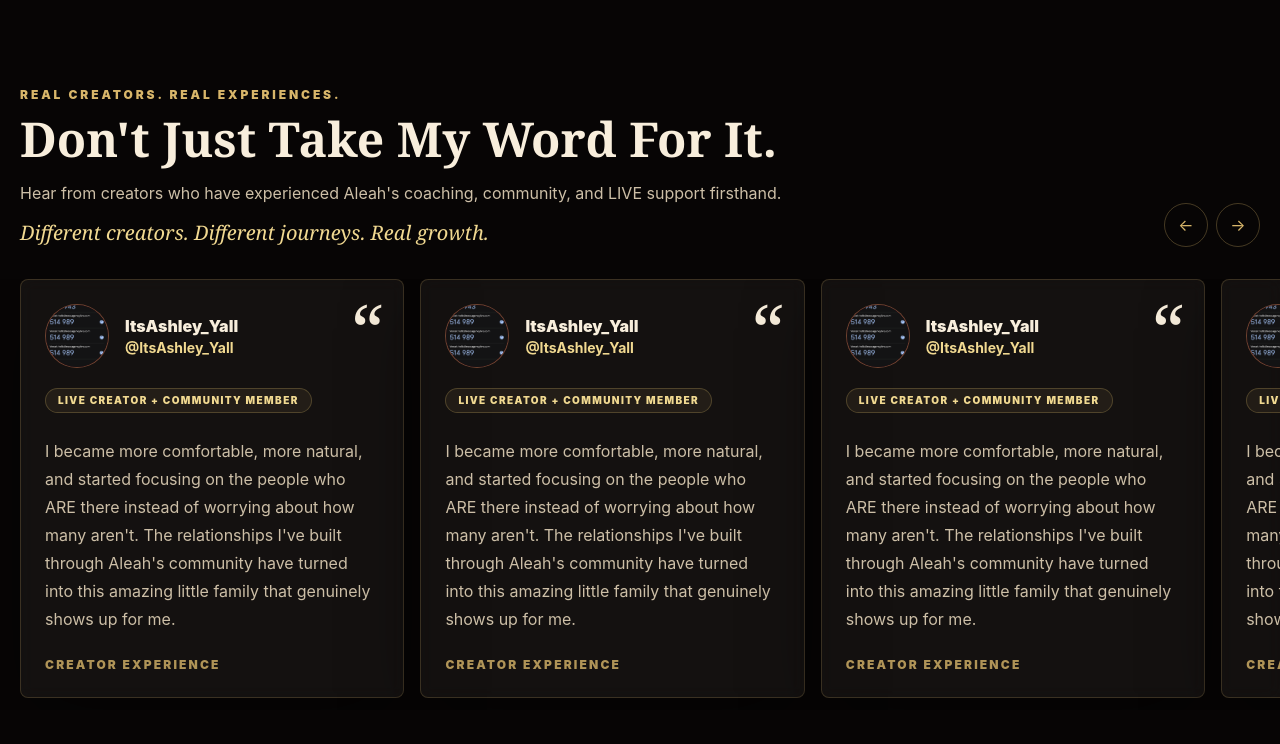
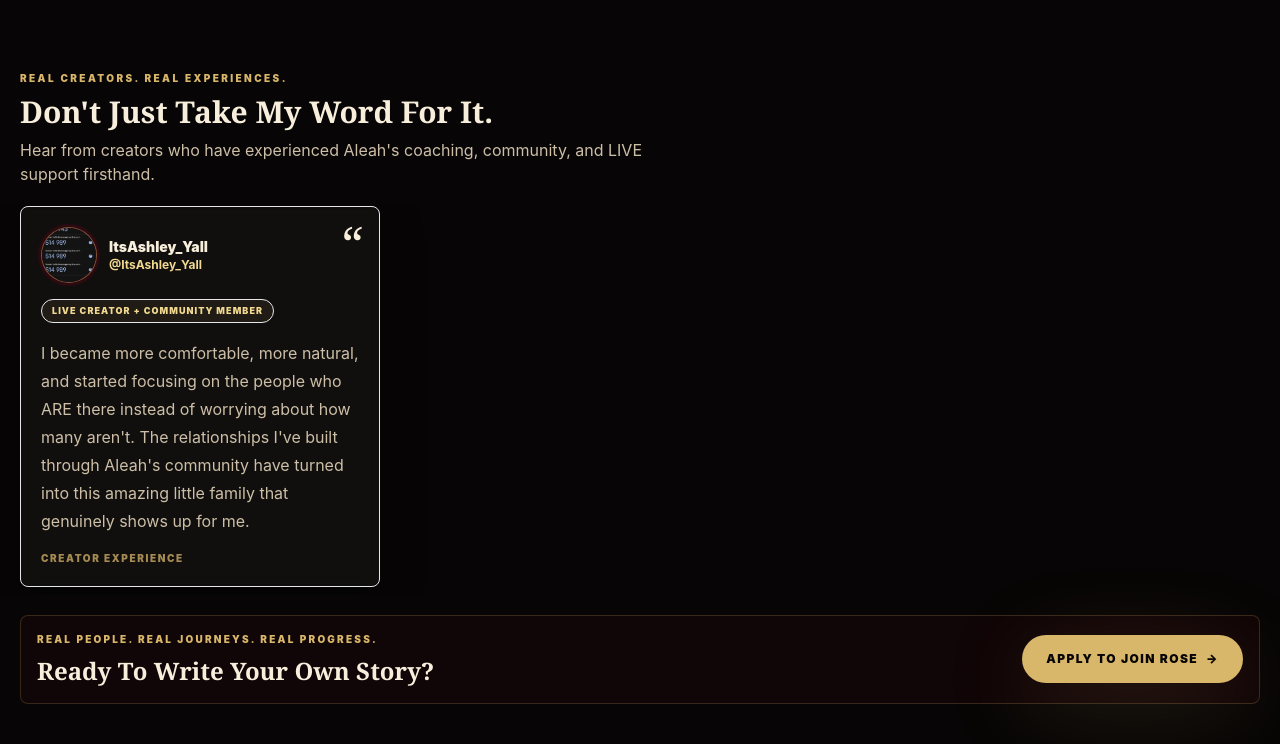
Before and after one commit to roseagencylive/rose-agency-website, a Next.js app: page / in a window 1280 px wide. Shown: the part 900-1644 px from the top of the page. Built offline with nearby package versions, Linux system fonts and the light colour scheme.

Commit message:
Refine testimonial section

```diff
--- a/components/testimonials-section.tsx
+++ b/components/testimonials-section.tsx
@@ -7,7 +7,6 @@ import { creatorTestimonials, type CreatorTestimonial } from '@/lib/testimonials
 export function TestimonialsSection() {
   const scrollRef = useRef<HTMLDivElement>(null);
   const [paused, setPaused] = useState(false);
-  const [interacted, setInteracted] = useState(false);
   const [reducedMotion, setReducedMotion] = useState(false);
 
   const visibleTestimonials = useMemo(() => {
@@ -21,10 +20,16 @@ export function TestimonialsSection() {
   }, []);
 
   const carouselTestimonials = useMemo(() => {
-    const repeatCount = visibleTestimonials.length < 3 ? 6 : 2;
+    if (visibleTestimonials.length < 2) {
+      return visibleTestimonials;
+    }
+
+    const repeatCount = visibleTestimonials.length < 4 ? 3 : 2;
 
     return Array.from({ length: repeatCount }, () => visibleTestimonials).flat();
   }, [visibleTestimonials]);
+
+  const hasMultipleTestimonials = visibleTestimonials.length > 1;
 
   useEffect(() => {
     const mediaQuery = window.matchMedia('(prefers-reduced-motion: reduce)');
@@ -40,11 +45,11 @@ export function TestimonialsSection() {
   }, []);
 
   useEffect(() => {
-    if (!scrollRef.current || paused || interacted || reducedMotion || carouselTestimonials.length < 2) return;
+    if (!scrollRef.current || paused || reducedMotion || !hasMultipleTestimonials) return;
 
     const scroller = scrollRef.current;
     const interval = window.setInterval(() => {
-      scroller.scrollLeft += 0.22;
+      scroller.scrollLeft += 0.16;
 
       if (scroller.scrollLeft >= scroller.scrollWidth / 2) {
         scroller.scrollLeft = 0;
@@ -52,16 +57,15 @@ export function TestimonialsSection() {
     }, 30);
 
     return () => window.clearInterval(interval);
-  }, [carouselTestimonials.length, interacted, paused, reducedMotion]);
+  }, [hasMultipleTestimonials, paused, reducedMotion]);
 
   if (visibleTestimonials.length === 0) {
     return null;
   }
 
   function scrollCards(direction: 'previous' | 'next') {
-    setInteracted(true);
     scrollRef.current?.scrollBy({
-      left: direction === 'next' ? 390 : -390,
+      left: direction === 'next' ? 376 : -376,
       behavior: reducedMotion ? 'auto' : 'smooth',
     });
   }
@@ -69,25 +73,22 @@ export function TestimonialsSection() {
   return (
     <section
       aria-labelledby="creator-proof-heading"
-      className="relative mx-auto max-w-7xl px-5 py-14"
+      className="relative mx-auto max-w-7xl px-5 py-9 md:py-10"
       onMouseEnter={() => setPaused(true)}
       onMouseLeave={() => setPaused(false)}
       onFocus={() => setPaused(true)}
       onBlur={() => setPaused(false)}
     >
-      <div className="mb-8 flex flex-col gap-5 md:flex-row md:items-end md:justify-between">
-        <div className="max-w-3xl">
-          <p className="mb-3 text-xs font-black uppercase tracking-[0.24em] text-roseGold">
+      <div className="mb-5 flex flex-col gap-4 md:flex-row md:items-end md:justify-between">
+        <div className="max-w-2xl">
+          <p className="mb-2 text-[10px] font-black uppercase tracking-[0.24em] text-roseGold">
             REAL CREATORS. REAL EXPERIENCES.
           </p>
-          <h2 id="creator-proof-heading" className="font-editorial text-4xl font-bold leading-tight text-roseCream md:text-5xl">
+          <h2 id="creator-proof-heading" className="font-editorial text-2xl font-bold leading-tight text-roseCream md:text-3xl">
             Don't Just Take My Word For It.
           </h2>
-          <p className="mt-4 text-base leading-7 text-roseMuted">
+          <p className="mt-2 text-sm leading-6 text-roseMuted md:text-base">
             Hear from creators who have experienced Aleah's coaching, community, and LIVE support firsthand.
-          </p>
-          <p className="mt-3 font-editorial text-xl italic text-roseGoldSoft">
-            Different creators. Different journeys. Real growth.
           </p>
           {visibleTestimonials.some((testimonial) => testimonial.isPlaceholderForDevelopment) ? (
             <p className="mt-4 rounded-lg border border-roseGold/30 bg-roseGold/[0.08] px-4 py-3 text-xs font-bold uppercase tracking-[0.12em] text-roseGoldSoft">
@@ -96,11 +97,12 @@ export function TestimonialsSection() {
           ) : null}
         </div>
 
-        <div className="hidden gap-2 md:flex" aria-label="Testimonial controls">
+        {hasMultipleTestimonials ? (
+          <div className="hidden gap-2 md:flex" aria-label="Testimonial controls">
           <button
             type="button"
             onClick={() => scrollCards('previous')}
-            className="flex h-11 w-11 items-center justify-center rounded-full border border-roseGold/30 text-roseGold transition hover:border-roseGold hover:bg-roseGold/10 focus-visible:ring-2 focus-visible:ring-roseGold"
+            className="flex h-9 w-9 items-center justify-center rounded-full border border-roseGold/25 text-sm text-roseGold transition hover:border-roseGold hover:bg-roseGold/10 focus-visible:ring-2 focus-visible:ring-roseGold"
             aria-label="Previous testimonials"
           >
             ←
@@ -108,21 +110,26 @@ export function TestimonialsSection() {
           <button
             type="button"
             onClick={() => scrollCards('next')}
-            className="flex h-11 w-11 items-center justify-center rounded-full border border-roseGold/30 text-roseGold transition hover:border-roseGold hover:bg-roseGold/10 focus-visible:ring-2 focus-visible:ring-roseGold"
+            className="flex h-9 w-9 items-center justify-center rounded-full border border-roseGold/25 text-sm text-roseGold transition hover:border-roseGold hover:bg-roseGold/10 focus-visible:ring-2 focus-visible:ring-roseGold"
             aria-label="Next testimonials"
           >
             →
           </button>
-        </div>
+          </div>
+        ) : null}
       </div>
 
       <div
         ref={scrollRef}
-        className="rose-testimonial-scroll -mx-5 flex snap-x gap-4 overflow-x-auto px-5 pb-3"
-        onPointerDown={() => setInteracted(true)}
-        onTouchStart={() => setInteracted(true)}
+        className={`rose-testimonial-scroll -mx-5 flex snap-x gap-4 overflow-x-auto px-5 pb-2 ${
+          hasMultipleTestimonials ? '' : 'justify-center md:justify-start'
+        }`}
+        onPointerDown={() => setPaused(true)}
+        onPointerUp={() => setPaused(false)}
+        onTouchStart={() => setPaused(true)}
+        onTouchEnd={() => setPaused(false)}
         tabIndex={0}
-        aria-label="Creator testimonial carousel"
+        aria-label={hasMultipleTestimonials ? 'Creator testimonial carousel' : 'Creator testimonial'}
       >
         {carouselTestimonials.map((testimonial, index) => (
           <TestimonialCard
@@ -133,13 +140,15 @@ export function TestimonialsSection() {
         ))}
       </div>
 
-      <div className="mt-9 rounded-lg border border-roseGold/25 bg-roseWine/30 p-6 text-center">
-        <p className="text-xs font-black uppercase tracking-[0.24em] text-roseGold">
+      <div className="mt-5 rounded-lg border border-roseGold/20 bg-roseWine/20 p-4 text-center md:flex md:items-center md:justify-between md:text-left">
+        <div>
+          <p className="text-[10px] font-black uppercase tracking-[0.22em] text-roseGold">
           Real People. Real Journeys. Real Progress.
-        </p>
-        <p className="mt-4 font-editorial text-3xl font-bold text-roseCream">Ready To Write Your Own Story?</p>
-        <div className="mt-6">
-          <ApplyButton source="testimonials_section">Apply To Join ROSE</ApplyButton>
+          </p>
+          <p className="mt-2 font-editorial text-2xl font-bold text-roseCream">Ready To Write Your Own Story?</p>
+        </div>
+        <div className="mt-4 md:mt-0">
+          <ApplyButton source="testimonials_section" className="min-h-10 px-5 text-[10px]">Apply To Join ROSE</ApplyButton>
         </div>
       </div>
     </section>
@@ -155,19 +164,19 @@ function TestimonialCard({
 }) {
   return (
     <article
-      className="relative flex min-h-[320px] min-w-[86%] snap-center flex-col rounded-lg border border-roseGold/20 bg-roseCream/[0.055] p-6 shadow-[0_22px_80px_rgba(0,0,0,0.34)] backdrop-blur transition hover:-translate-y-1 hover:border-roseGold/45 focus-within:border-roseGold/60 sm:min-w-[58%] lg:min-w-[31%]"
+      className="relative flex min-h-[252px] min-w-[88%] max-w-[360px] snap-center flex-col rounded-lg border border-roseGold/18 bg-roseCream/[0.045] p-4 shadow-[0_16px_45px_rgba(0,0,0,0.28)] backdrop-blur transition hover:-translate-y-0.5 hover:border-roseGold/40 hover:shadow-[0_18px_55px_rgba(216,182,106,0.08)] focus-within:border-roseGold/50 sm:min-w-[340px] sm:p-5 md:min-w-[340px] lg:min-w-[340px]"
       aria-hidden={isDuplicate}
     >
-      <div className="pointer-events-none absolute right-5 top-3 font-editorial text-7xl leading-none text-roseGold/14">
+      <div className="pointer-events-none absolute right-4 top-3 font-editorial text-5xl leading-none text-roseGold/14">
         “
       </div>
-      <div className="relative z-10 flex items-center gap-4">
-        <div className="flex h-16 w-16 shrink-0 items-center justify-center overflow-hidden rounded-full border border-roseGold/35 bg-roseWine">
+      <div className="relative z-10 flex items-center gap-3">
+        <div className="flex h-14 w-14 shrink-0 items-center justify-center overflow-hidden rounded-full border border-roseGold/45 bg-roseWine shadow-[0_0_0_3px_rgba(58,8,19,0.65)]">
           {testimonial.avatar ? (
             // eslint-disable-next-line @next/next/no-img-element
-            <img src={testimonial.avatar} alt={`${testimonial.name} profile`} className="h-full w-full object-cover" />
+            <img src={testimonial.avatar} alt={`${testimonial.name} profile`} className="h-full w-full object-cover object-center" />
           ) : (
-            <span className="font-editorial text-2xl font-black text-roseGold">
+            <span className="font-editorial text-xl font-black text-roseGold">
               {testimonial.name
                 .split(' ')
                 .map((word) => word[0])
@@ -177,24 +186,24 @@ function TestimonialCard({
           )}
         </div>
         <div>
-          <h3 className="text-base font-black text-roseCream">{testimonial.name}</h3>
-          <p className="text-sm font-bold text-roseGoldSoft">{testimonial.handle}</p>
+          <h3 className="text-sm font-black text-roseCream">{testimonial.name}</h3>
+          <p className="text-xs font-bold text-roseGoldSoft">{testimonial.handle}</p>
         </div>
       </div>
 
-      <div className="relative z-10 mt-5 flex flex-wrap gap-2">
-        <span className="rounded-full border border-roseGold/25 bg-roseGold/[0.08] px-3 py-1 text-[10px] font-black uppercase tracking-[0.14em] text-roseGoldSoft">
+      <div className="relative z-10 mt-4 flex flex-wrap gap-2">
+        <span className="rounded-full border border-roseGold/22 bg-roseGold/[0.07] px-2.5 py-1 text-[9px] font-black uppercase tracking-[0.12em] text-roseGoldSoft">
           {testimonial.category}
         </span>
         {testimonial.result ? (
-          <span className="rounded-full bg-roseGold px-3 py-1 text-[10px] font-black uppercase tracking-[0.14em] text-roseBlack">
+          <span className="rounded-full bg-roseGold px-2.5 py-1 text-[9px] font-black uppercase tracking-[0.12em] text-roseBlack">
             {testimonial.result}
           </span>
         ) : null}
       </div>
 
-      <p className="relative z-10 mt-6 flex-1 text-base leading-7 text-roseMuted">{testimonial.testimonial}</p>
-      <p className="relative z-10 mt-6 text-xs font-black uppercase tracking-[0.18em] text-roseGold/80">
+      <p className="relative z-10 mt-4 flex-1 text-[15px] leading-6 text-roseMuted md:text-base md:leading-7">{testimonial.testimonial}</p>
+      <p className="relative z-10 mt-4 text-[10px] font-black uppercase tracking-[0.16em] text-roseGold/75">
         Creator Experience
       </p>
     </article>
```
